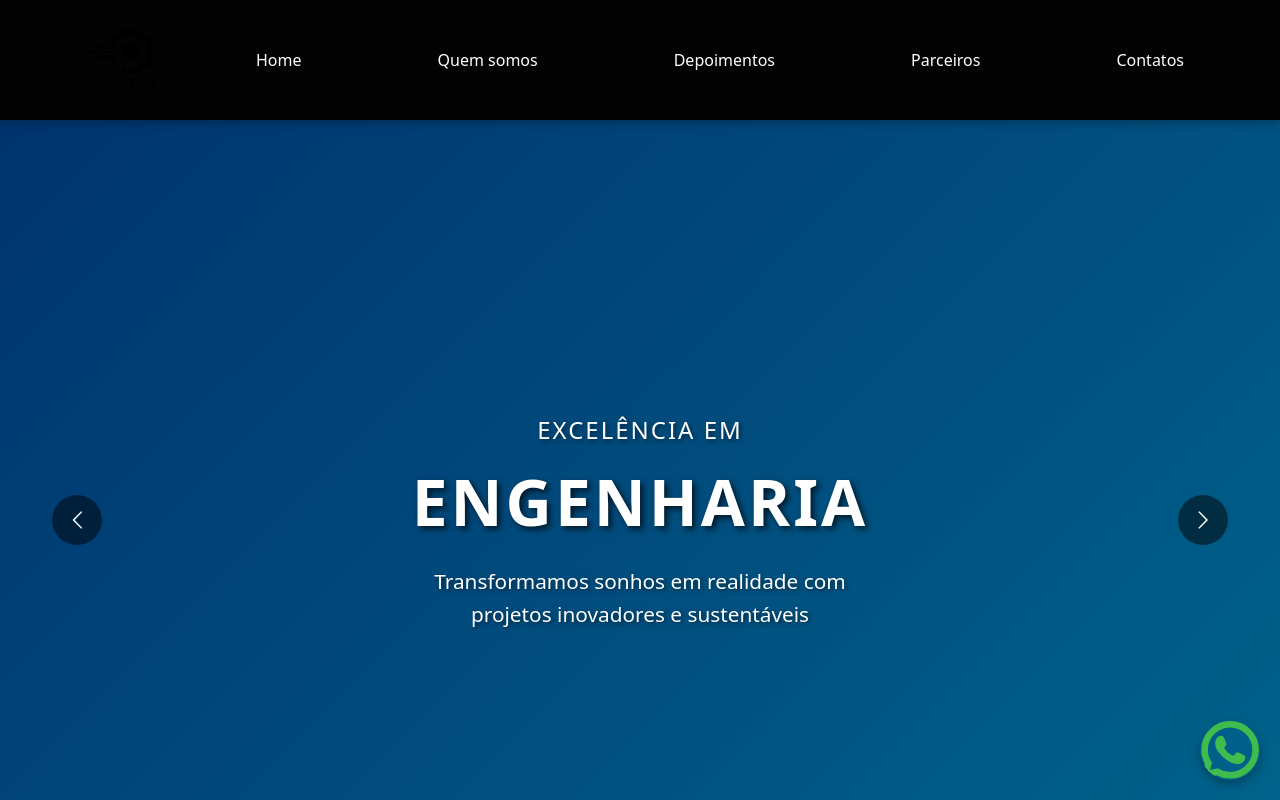
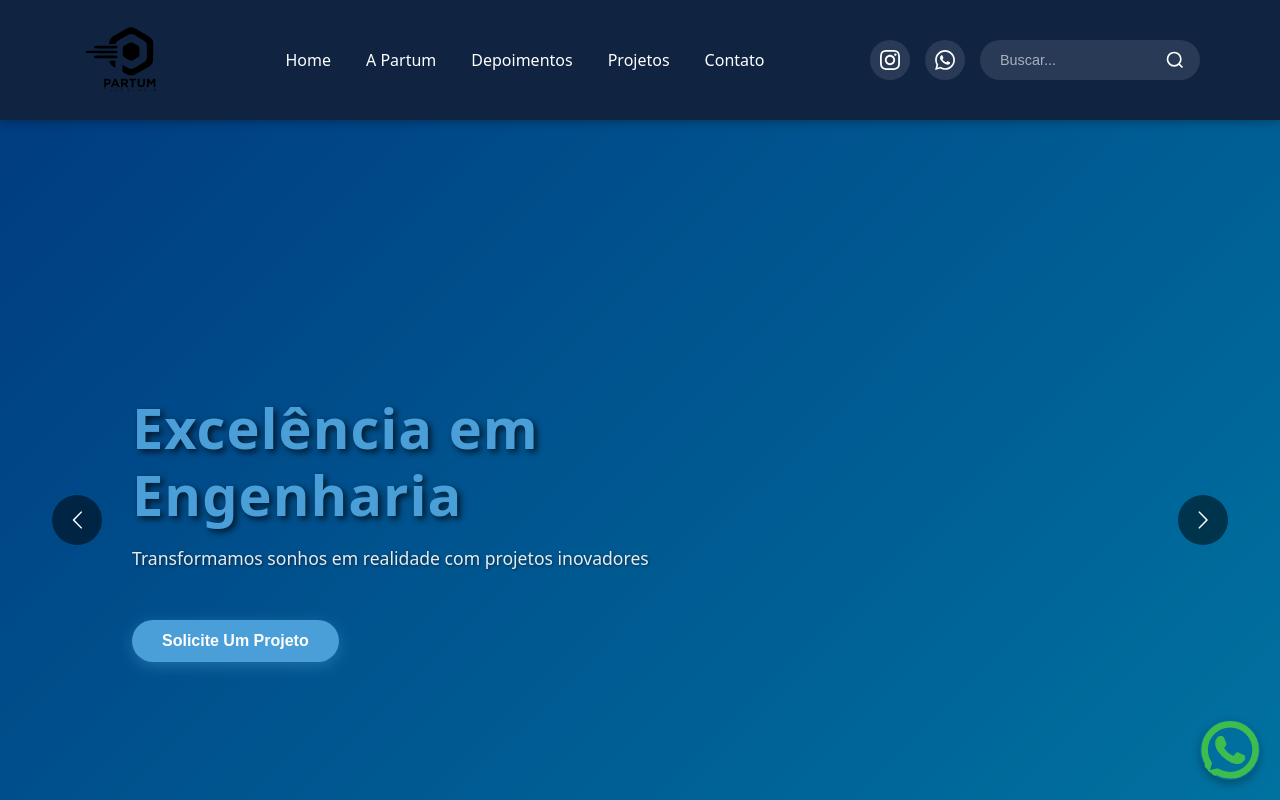
Before and after one commit to Dreams-Consult/partum-engenharia, a React (Vite) app: page / in a window 1280 px wide. Shown: the top 800 px of the page. Built offline with nearby package versions, Linux system fonts and the light colour scheme.

Commit message:
Estilização e responsividade do banner e barra de navegação

```diff
--- a/src/components/Home/index.css
+++ b/src/components/Home/index.css
@@ -18,7 +18,7 @@
   min-height: 100vh;
   display: flex;
   align-items: center;
-  justify-content: center;
+  justify-content: flex-start;
   background-size: cover;
   background-position: center;
   background-repeat: no-repeat;
@@ -52,17 +52,18 @@
   left: 0;
   width: 100%;
   height: 100%;
-  background: rgba(0, 0, 0, 0.4);
+  background: rgba(0, 0, 0, 0.3);
   z-index: 1;
 }
 
 .home-content {
   position: relative;
   z-index: 2;
-  text-align: center;
+  text-align: left;
   color: #ffffff;
-  max-width: 1200px;
+  max-width: 600px;
   padding: 2rem;
+  margin-left: 100px;
   animation: fadeInContent 1s ease-in;
 }
 
@@ -88,26 +89,48 @@
 }
 
 .home-title {
-  font-size: 4rem;
+  font-size: 3.5rem;
   font-weight: 700;
-  letter-spacing: 3px;
+  letter-spacing: 1px;
   margin: 1rem 0;
-  text-transform: uppercase;
-  color: #ffffff;
+  color: #4a9fd8;
   text-shadow: 3px 3px 6px rgba(0, 0, 0, 0.7);
   line-height: 1.2;
 }
 
 .home-subtitle {
-  font-size: 1.3rem;
+  font-size: 1.1rem;
   font-weight: 400;
   line-height: 1.6;
-  margin-top: 1.5rem;
+  margin-top: 1rem;
+  margin-bottom: 2rem;
+  color: rgba(255, 255, 255, 0.9);
+  text-shadow: 1px 1px 3px rgba(0, 0, 0, 0.5);
+}
+
+.home-cta-button {
+  background: #4a9fd8;
   color: #ffffff;
-  text-shadow: 2px 2px 4px rgba(0, 0, 0, 0.5);
-  max-width: 800px;
-  margin-left: auto;
-  margin-right: auto;
+  border: none;
+  padding: 12px 30px;
+  font-size: 1rem;
+  font-weight: 600;
+  border-radius: 25px;
+  cursor: pointer;
+  transition: all 0.3s ease;
+  text-transform: capitalize;
+  box-shadow: 0 4px 15px rgba(74, 159, 216, 0.4);
+  margin-top: 1rem;
+}
+
+.home-cta-button:hover {
+  background: #3a8bc0;
+  transform: translateY(-2px);
+  box-shadow: 0 6px 20px rgba(74, 159, 216, 0.6);
+}
+
+.home-cta-button:active {
+  transform: translateY(0);
 }
 
 /* Customização dos dots do carrossel */
@@ -154,16 +177,21 @@
     min-height: 80vh;
   }
 
+  .home-content {
+    margin-left: 50px;
+  }
+
   .home-title {
     font-size: 3rem;
   }
 
-  .home-welcome {
-    font-size: 1.3rem;
+  .home-subtitle {
+    font-size: 1rem;
   }
 
-  .home-subtitle {
-    font-size: 1.1rem;
+  .home-cta-button {
+    padding: 10px 25px;
+    font-size: 0.95rem;
   }
 }
 
@@ -176,29 +204,23 @@
   .home-section {
     min-height: 70vh;
     background-position: 30% center;
+    justify-content: center;
   }
 
   .home-content {
     padding: 1.5rem;
+    margin-left: 0;
+    text-align: center;
+    max-width: 90%;
   }
 
   .home-title {
     font-size: 2.5rem;
-    letter-spacing: 2px;
-  }
-
-  .home-welcome {
-    font-size: 1.1rem;
-    letter-spacing: 1.5px;
   }
 
   .home-subtitle {
     font-size: 1rem;
     line-height: 1.5;
-  }
-
-  .home-subtitle br {
-    display: none;
   }
 
   .home-carousel .react-multiple-carousel__arrow {
@@ -224,20 +246,19 @@
 
   .home-title {
     font-size: 1.8rem;
-    letter-spacing: 1px;
     margin: 0.5rem 0;
-  }
-
-  .home-welcome {
-    font-size: 0.9rem;
-    letter-spacing: 1px;
-    margin-bottom: 0.3rem;
   }
 
   .home-subtitle {
     font-size: 0.9rem;
     line-height: 1.4;
-    margin-top: 1rem;
+    margin-top: 0.5rem;
+    margin-bottom: 1.5rem;
+  }
+
+  .home-cta-button {
+    padding: 10px 20px;
+    font-size: 0.9rem;
   }
 
   .home-carousel .react-multiple-carousel__arrow {
@@ -257,11 +278,12 @@
     font-size: 1.5rem;
   }
 
-  .home-welcome {
-    font-size: 0.8rem;
+  .home-subtitle {
+    font-size: 0.85rem;
   }
 
-  .home-subtitle {
+  .home-cta-button {
+    padding: 8px 18px;
     font-size: 0.85rem;
   }
 
--- a/src/components/Home/index.tsx
+++ b/src/components/Home/index.tsx
@@ -26,34 +26,41 @@ const CAROUSEL_SLIDES: CarouselSlide[] = [
   {
     id: 'slide-1',
     className: 'slide-original',
-    welcome: 'Bem-vindo a',
-    title: 'PARTUM ENGENHARIA',
-    subtitle: 'Sua parceira especializada em projeto e construção de<br />parques aquáticos e resorts.'
+    welcome: '',
+    title: 'Projetamos o futuro do lazer no Brasil.',
+    subtitle: 'Descubra o que podemos construir juntos'
   },
   {
     id: 'slide-2',
     className: 'slide-2',
-    welcome: 'Excelência em',
-    title: 'ENGENHARIA',
-    subtitle: 'Transformamos sonhos em realidade com<br />projetos inovadores e sustentáveis'
+    welcome: '',
+    title: 'Excelência em Engenharia',
+    subtitle: 'Transformamos sonhos em realidade com projetos inovadores'
   },
   {
     id: 'slide-3',
     className: 'slide-3',
-    welcome: 'Especialistas em',
-    title: 'PARQUES AQUÁTICOS',
-    subtitle: 'Criando experiências inesquecíveis com<br />segurança e inovação'
+    welcome: '',
+    title: 'Especialistas em Parques Aquáticos',
+    subtitle: 'Criando experiências inesquecíveis com segurança e inovação'
   },
   {
     id: 'slide-4',
     className: 'slide-4',
-    welcome: 'Projetos de',
-    title: 'RESORTS DE LUXO',
-    subtitle: 'Soluções personalizadas com os mais<br />altos padrões de qualidade'
+    welcome: '',
+    title: 'Projetos de Resorts de Luxo',
+    subtitle: 'Soluções personalizadas com os mais altos padrões de qualidade'
   }
 ]
 
 function Home() {
+  const scrollToContact = () => {
+    const element = document.getElementById('contact')
+    if (element) {
+      element.scrollIntoView({ behavior: 'smooth' })
+    }
+  }
+
   return (
     <section className="home-carousel-wrapper" id="home">
       <Carousel
@@ -76,12 +83,16 @@ function Home() {
           <div key={slide.id} className={`home-section ${slide.className}`}>
             <div className="home-overlay" />
             <div className="home-content">
-              <h3 className="home-welcome">{slide.welcome}</h3>
+              {slide.welcome && <h3 className="home-welcome">{slide.welcome}</h3>}
               <h1 className="home-title">{slide.title}</h1>
-              <p
-                className="home-subtitle"
-                dangerouslySetInnerHTML={{ __html: slide.subtitle }}
-              />
+              <p className="home-subtitle">{slide.subtitle}</p>
+              <button
+                className="home-cta-button"
+                onClick={scrollToContact}
+                type="button"
+              >
+                Solicite um projeto
+              </button>
             </div>
           </div>
         ))}
--- a/src/components/TopBar/index.css
+++ b/src/components/TopBar/index.css
@@ -3,18 +3,15 @@
   top: 0;
   left: 0;
   right: 0;
-  display: flex;
-  justify-content: space-between;
+  display: grid;
+  grid-template-columns: auto 1fr auto;
   align-items: center;
+  gap: 40px;
   padding: 10px 80px;
-  background: rgba(0, 0, 0, 0.9);
+  background: rgba(16, 36, 68, 0.95);
   backdrop-filter: blur(10px);
   z-index: 1000;
   box-shadow: 0 2px 10px rgba(0, 0, 0, 0.3);
-}
-
-.topBar > * {
-  display: flex;
 }
 
 .logoBar {
@@ -33,11 +30,9 @@
 
 .navBar {
   display: flex;
-  justify-content: space-between;
+  justify-content: center;
   align-items: center;
-  gap: 30px;
-  flex: 1;
-  margin-left: 60px;
+  gap: 35px;
 }
 
 .navBar a {
@@ -46,30 +41,102 @@
   font-size: 1rem;
   font-weight: 500;
   cursor: pointer;
-  padding: 8px 16px;
-  border-radius: 4px;
+  padding: 8px 0;
   transition: all 0.3s ease;
   position: relative;
+  white-space: nowrap;
 }
 
 .navBar a::after {
   content: '';
   position: absolute;
   bottom: 0;
-  left: 50%;
-  transform: translateX(-50%);
+  left: 0;
   width: 0;
   height: 2px;
-  background: #00a8e8;
+  background: #4a9fd8;
   transition: width 0.3s ease;
 }
 
 .navBar a:hover {
-  color: #00a8e8;
+  color: #4a9fd8;
 }
 
 .navBar a:hover::after {
-  width: 80%;
+  width: 100%;
+}
+
+.socialBar {
+  display: flex;
+  justify-content: flex-end;
+  align-items: center;
+  gap: 15px;
+}
+
+.social-icon {
+  display: flex;
+  align-items: center;
+  justify-content: center;
+  width: 40px;
+  height: 40px;
+  border-radius: 50%;
+  background: rgba(255, 255, 255, 0.1);
+  color: #ffffff;
+  transition: all 0.3s ease;
+  cursor: pointer;
+}
+
+.social-icon:hover {
+  background: #4a9fd8;
+  transform: scale(1.1);
+}
+
+.social-icon svg {
+  width: 20px;
+  height: 20px;
+}
+
+.search-bar {
+  display: flex;
+  align-items: center;
+  background: rgba(255, 255, 255, 0.1);
+  border-radius: 20px;
+  padding: 5px 10px;
+  transition: all 0.3s ease;
+}
+
+.search-bar:focus-within {
+  background: rgba(255, 255, 255, 0.2);
+}
+
+.search-bar input {
+  background: transparent;
+  border: none;
+  outline: none;
+  color: #ffffff;
+  padding: 5px 10px;
+  width: 150px;
+  font-size: 0.9rem;
+}
+
+.search-bar input::placeholder {
+  color: rgba(255, 255, 255, 0.6);
+}
+
+.search-bar button {
+  background: transparent;
+  border: none;
+  color: #ffffff;
+  cursor: pointer;
+  display: flex;
+  align-items: center;
+  justify-content: center;
+  padding: 5px;
+  transition: color 0.3s ease;
+}
+
+.search-bar button:hover {
+  color: #4a9fd8;
 }
 
 .mobile-menu-toggle {
@@ -86,26 +153,34 @@
 @media (max-width: 1024px) {
   .topBar {
     padding: 10px 40px;
+    gap: 20px;
   }
 
   .navBar {
     gap: 20px;
-    margin-left: 30px;
   }
 
   .navBar a {
     font-size: 0.9rem;
-    padding: 6px 12px;
+  }
+
+  .search-bar input {
+    width: 100px;
   }
 }
 
 /* Responsividade para tablets pequenos */
 @media (max-width: 768px) {
   .topBar {
+    grid-template-columns: auto auto;
     padding: 10px 20px;
   }
 
   .navBar {
+    display: none;
+  }
+
+  .socialBar {
     display: none;
   }
 
--- a/src/components/TopBar/index.tsx
+++ b/src/components/TopBar/index.tsx
@@ -4,11 +4,16 @@ import type { NavItem } from '../../types'
 
 const NAV_ITEMS: NavItem[] = [
   { id: 'home', label: 'Home' },
-  { id: 'about', label: 'Quem somos' },
+  { id: 'about', label: 'A Partum' },
   { id: 'testimonials', label: 'Depoimentos' },
-  { id: 'projects', label: 'Parceiros' },
-  { id: 'contact', label: 'Contatos' }
+  { id: 'projects', label: 'Projetos' },
+  { id: 'contact', label: 'Contato' }
 ]
+
+const SOCIAL_LINKS = {
+  instagram: 'https://www.instagram.com/partumengenharia',
+  whatsapp: 'https://wa.me/5517996542563?text=Olá+gostaria+de+saber+mais+sobre+o+serviço.'
+}
 
 function Topbar() {
   const scrollToSection = (sectionId: string): void => {
@@ -37,6 +42,40 @@ function Topbar() {
         ))}
       </div>
 
+      <div className='socialBar'>
+        <a
+          href={SOCIAL_LINKS.instagram}
+          target='_blank'
+          rel='noopener noreferrer'
+          aria-label='Instagram'
+          className='social-icon'
+        >
+          <svg xmlns="http://www.w3.org/2000/svg" width="24" height="24" viewBox="0 0 24 24" fill="currentColor">
+            <path d="M12 2.163c3.204 0 3.584.012 4.85.07 3.252.148 4.771 1.691 4.919 4.919.058 1.265.069 1.645.069 4.849 0 3.205-.012 3.584-.069 4.849-.149 3.225-1.664 4.771-4.919 4.919-1.266.058-1.644.07-4.85.07-3.204 0-3.584-.012-4.849-.07-3.26-.149-4.771-1.699-4.919-4.92-.058-1.265-.07-1.644-.07-4.849 0-3.204.013-3.583.07-4.849.149-3.227 1.664-4.771 4.919-4.919 1.266-.057 1.645-.069 4.849-.069zm0-2.163c-3.259 0-3.667.014-4.947.072-4.358.2-6.78 2.618-6.98 6.98-.059 1.281-.073 1.689-.073 4.948 0 3.259.014 3.668.072 4.948.2 4.358 2.618 6.78 6.98 6.98 1.281.058 1.689.072 4.948.072 3.259 0 3.668-.014 4.948-.072 4.354-.2 6.782-2.618 6.979-6.98.059-1.28.073-1.689.073-4.948 0-3.259-.014-3.667-.072-4.947-.196-4.354-2.617-6.78-6.979-6.98-1.281-.059-1.69-.073-4.949-.073zm0 5.838c-3.403 0-6.162 2.759-6.162 6.162s2.759 6.163 6.162 6.163 6.162-2.759 6.162-6.163c0-3.403-2.759-6.162-6.162-6.162zm0 10.162c-2.209 0-4-1.79-4-4 0-2.209 1.791-4 4-4s4 1.791 4 4c0 2.21-1.791 4-4 4zm6.406-11.845c-.796 0-1.441.645-1.441 1.44s.645 1.44 1.441 1.44c.795 0 1.439-.645 1.439-1.44s-.644-1.44-1.439-1.44z"/>
+          </svg>
+        </a>
+        <a
+          href={SOCIAL_LINKS.whatsapp}
+          target='_blank'
+          rel='noopener noreferrer'
+          aria-label='WhatsApp'
+          className='social-icon'
+        >
+          <svg xmlns="http://www.w3.org/2000/svg" width="24" height="24" viewBox="0 0 24 24" fill="currentColor">
+            <path d="M.057 24l1.687-6.163c-1.041-1.804-1.588-3.849-1.587-5.946.003-6.556 5.338-11.891 11.893-11.891 3.181.001 6.167 1.24 8.413 3.488 2.245 2.248 3.481 5.236 3.48 8.414-.003 6.557-5.338 11.892-11.893 11.892-1.99-.001-3.951-.5-5.688-1.448l-6.305 1.654zm6.597-3.807c1.676.995 3.276 1.591 5.392 1.592 5.448 0 9.886-4.434 9.889-9.885.002-5.462-4.415-9.89-9.881-9.892-5.452 0-9.887 4.434-9.889 9.884-.001 2.225.651 3.891 1.746 5.634l-.999 3.648 3.742-.981zm11.387-5.464c-.074-.124-.272-.198-.57-.347-.297-.149-1.758-.868-2.031-.967-.272-.099-.47-.149-.669.149-.198.297-.768.967-.941 1.165-.173.198-.347.223-.644.074-.297-.149-1.255-.462-2.39-1.475-.883-.788-1.48-1.761-1.653-2.059-.173-.297-.018-.458.13-.606.134-.133.297-.347.446-.521.151-.172.2-.296.3-.495.099-.198.05-.372-.025-.521-.075-.148-.669-1.611-.916-2.206-.242-.579-.487-.501-.669-.51l-.57-.01c-.198 0-.52.074-.792.372s-1.04 1.016-1.04 2.479 1.065 2.876 1.213 3.074c.149.198 2.095 3.2 5.076 4.487.709.306 1.262.489 1.694.626.712.226 1.36.194 1.872.118.571-.085 1.758-.719 2.006-1.413.248-.695.248-1.29.173-1.414z"/>
+          </svg>
+        </a>
+        <div className='search-bar'>
+          <input type='text' placeholder='Buscar...' aria-label='Campo de busca' />
+          <button type='button' aria-label='Buscar'>
+            <svg xmlns="http://www.w3.org/2000/svg" width="20" height="20" viewBox="0 0 24 24" fill="none" stroke="currentColor" strokeWidth="2">
+              <circle cx="11" cy="11" r="8"></circle>
+              <path d="m21 21-4.35-4.35"></path>
+            </svg>
+          </button>
+        </div>
+      </div>
+
       <button
         className='mobile-menu-toggle'
         aria-label='Abrir menu'
```
Also changed, not shown: WhatsApp Image 2025-11-04 at 11.57.02.jpeg (added), src/App.tsx (line endings or trailing spaces), src/components/Projects/index.tsx (line endings or trailing spaces).
